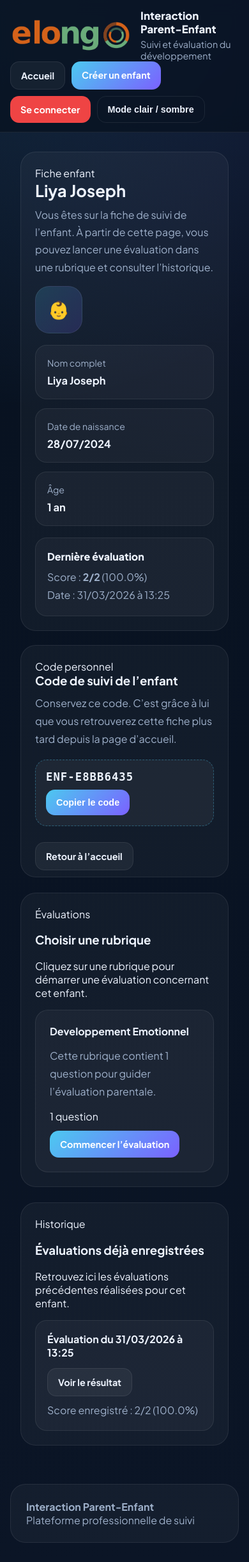
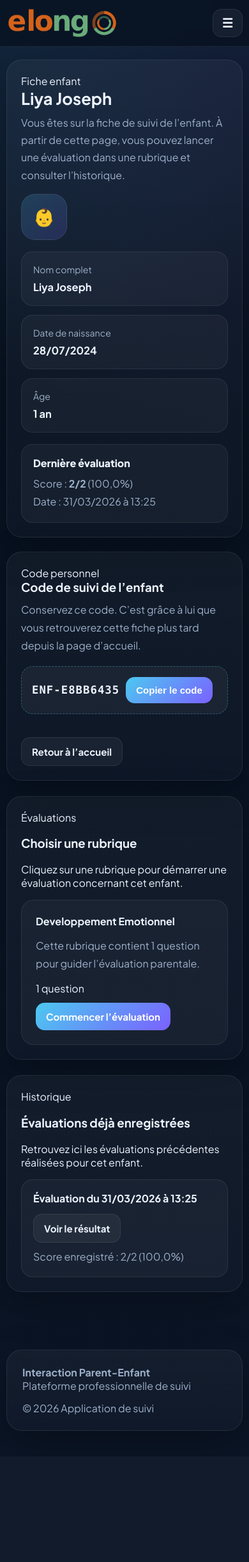
Before and after one commit to YannRussel/elongo, a Django app: a page that uses interaction/templates/interaction/base.html in a window 390 px wide. Shown: the whole page at 64% size. After the commit the page ends 2249 px from the top, so only its background shows below. Run offline with Django 5.2, Linux system fonts and the light colour scheme; data comes from the database, SQL or seed files in the repository.

Commit message:
Reglage de nom de design 1

```diff
--- a/elongo/settings.py
+++ b/elongo/settings.py
@@ -107,7 +107,7 @@
 # Internationalization
 # https://docs.djangoproject.com/en/6.0/topics/i18n/
 
-LANGUAGE_CODE = 'en-us'
+LANGUAGE_CODE = 'fr-fr'
 
 TIME_ZONE = 'UTC'
 
--- a/interaction/templates/interaction/base.html
+++ b/interaction/templates/interaction/base.html
@@ -15,6 +15,8 @@
       --bg:#07111f;
       --bg-2:#0b1526;
       --surface:#0f1c31;
+      --surface-2:#12233d;
+      --surface-3:#0b1729;
       --text:#eef4ff;
       --muted:#9eb0ca;
       --border:rgba(255,255,255,.08);
@@ -22,7 +24,28 @@
       --brand-2:#7b61ff;
       --shadow:0 20px 60px rgba(0,0,0,.28);
       --radius:24px;
+      --radius-sm:16px;
       --container:1200px;
+    }
+
+    [data-theme="light"]{
+      --bg:#f4f8fc;
+      --bg-2:#eaf1f8;
+      --surface:#ffffff;
+      --surface-2:#f8fbff;
+      --surface-3:#eef4fb;
+      --text:#102033;
+      --muted:#61738d;
+      --border:rgba(16,32,51,.10);
+      --shadow:0 16px 40px rgba(15,23,42,.08);
+    }
+
+    *{
+      box-sizing:border-box;
+    }
+
+    html{
+      scroll-behavior:smooth;
     }
 
     body{
@@ -33,6 +56,7 @@
         radial-gradient(circle at top right, rgba(123,97,255,.09), transparent 30%),
         linear-gradient(180deg, var(--bg) 0%, var(--bg-2) 100%);
       color:var(--text);
+      min-height:100vh;
     }
 
     a{
@@ -40,68 +64,90 @@
       color:inherit;
     }
 
+    img{
+      max-width:100%;
+      display:block;
+    }
+
     .container{
       width:min(var(--container), calc(100% - 32px));
       margin:0 auto;
     }
 
-    /* HEADER */
     .site-header{
       position:sticky;
       top:0;
-      z-index:50;
+      z-index:100;
       backdrop-filter:blur(12px);
-      background:rgba(7,17,31,.72);
+      background:rgba(7,17,31,.78);
       border-bottom:1px solid var(--border);
+    }
+
+    [data-theme="light"] .site-header{
+      background:rgba(244,248,252,.88);
     }
 
     .topnav{
       display:flex;
       align-items:center;
       justify-content:space-between;
+      gap:18px;
       padding:14px 0;
-      flex-wrap:wrap;
     }
 
     .brand{
       display:flex;
       align-items:center;
       gap:14px;
+      min-width:0;
+      flex:1;
     }
 
-    /* LOGO BRUT (aucune modification visuelle) */
     .logo{
-      height:52px;
+      height:58px;
       width:auto;
       display:block;
+      flex-shrink:0;
+    }
+
+    .brand-text{
+      min-width:0;
     }
 
     .brand-text h1{
       margin:0;
       font-size:1.05rem;
       font-weight:800;
+      line-height:1.15;
     }
 
     .brand-text p{
       margin:4px 0 0;
       color:var(--muted);
-      font-size:.9rem;
+      font-size:.92rem;
+      line-height:1.35;
     }
 
     .nav-actions{
       display:flex;
+      align-items:center;
       gap:10px;
       flex-wrap:wrap;
     }
 
     .btn{
+      display:inline-flex;
+      align-items:center;
+      justify-content:center;
+      gap:10px;
       border:none;
       border-radius:14px;
       padding:12px 16px;
       font-weight:700;
       cursor:pointer;
-      font-size:.9rem;
-      transition:.2s;
+      font-size:.94rem;
+      transition:.2s ease;
+      white-space:nowrap;
     }
 
     .btn:hover{
@@ -119,9 +165,13 @@
       color:var(--text);
     }
 
+    [data-theme="light"] .btn-secondary{
+      background:#fff;
+    }
+
     .btn-admin{
-      background:#ef4444;
-      color:white;
+      background:#ff4b4b;
+      color:#fff;
     }
 
     .btn-ghost{
@@ -130,39 +180,171 @@
       color:var(--text);
     }
 
+    .desktop-actions{
+      display:flex;
+      align-items:center;
+      gap:10px;
+      flex-wrap:wrap;
+    }
+
+    .mobile-menu-wrap{
+      display:none;
+      position:relative;
+      flex-shrink:0;
+    }
+
+    .menu-toggle{
+      min-width:48px;
+      height:48px;
+      padding:0 14px;
+      border-radius:14px;
+      border:1px solid var(--border);
+      background:rgba(255,255,255,.05);
+      color:var(--text);
+      font-size:1.2rem;
+      font-weight:800;
+      cursor:pointer;
+    }
+
+    [data-theme="light"] .menu-toggle{
+      background:#fff;
+    }
+
+    .mobile-menu{
+      position:absolute;
+      top:calc(100% + 10px);
+      right:0;
+      width:min(290px, calc(100vw - 24px));
+      padding:12px;
+      border-radius:20px;
+      background:linear-gradient(180deg, rgba(15,28,49,.98), rgba(11,23,41,.98));
+      border:1px solid var(--border);
+      box-shadow:var(--shadow);
+      display:none;
+    }
+
+    [data-theme="light"] .mobile-menu{
+      background:linear-gradient(180deg, rgba(255,255,255,.98), rgba(245,249,255,.98));
+    }
+
+    .mobile-menu.show{
+      display:grid;
+      gap:10px;
+    }
+
+    .mobile-menu .btn,
+    .mobile-menu a,
+    .mobile-menu button{
+      width:100%;
+    }
+
+    .mobile-menu .btn{
+      justify-content:flex-start;
+      border-radius:14px;
+    }
+
     .page{
-      padding:30px 0;
+      padding:28px 0 60px;
     }
 
     .card{
-      background:rgba(255,255,255,.04);
+      background:linear-gradient(180deg, rgba(255,255,255,.04), rgba(255,255,255,.02));
       border:1px solid var(--border);
       border-radius:var(--radius);
       padding:24px;
+      box-shadow:var(--shadow);
+    }
+
+    [data-theme="light"] .card{
+      background:linear-gradient(180deg, rgba(255,255,255,.98), rgba(250,252,255,.98));
+    }
+
+    .messages{
+      display:grid;
+      gap:12px;
+      margin-bottom:18px;
+    }
+
+    .alert{
+      padding:14px 16px;
+      border-radius:14px;
+      border:1px solid var(--border);
+      background:rgba(255,255,255,.05);
+      line-height:1.6;
+      font-weight:600;
     }
 
     .footer{
-      padding:30px 0;
+      padding:30px 0 40px;
       color:var(--muted);
     }
 
-    .mono{
-      font-family:monospace;
+    .footer-box{
+      display:flex;
+      justify-content:space-between;
+      gap:14px;
+      flex-wrap:wrap;
+      align-items:center;
     }
 
+    .mono{
+      font-family:ui-monospace, SFMono-Regular, Menlo, Monaco, Consolas, "Liberation Mono", monospace;
+    }
+
+    @media (max-width: 860px){
+      .container{
+        width:min(100% - 20px, var(--container));
+      }
+
+      .topnav{
+        padding:12px 0;
+      }
+
+      .brand{
+        min-width:0;
+      }
+
+      .logo{
+        height:54px;
+      }
+
+      .brand-text{
+        display:none;
+      }
+
+      .desktop-actions{
+        display:none;
+      }
+
+      .mobile-menu-wrap{
+        display:block;
+      }
+
+      .page{
+        padding-top:20px;
+      }
+    }
+
+    @media (max-width: 480px){
+      .logo{
+        height:48px;
+      }
+
+      .menu-toggle{
+        min-width:44px;
+        height:44px;
+      }
+    }
   </style>
 
   {% block extra_css %}{% endblock %}
 </head>
-
 <body>
 
-<!-- HEADER -->
 <header class="site-header">
   <div class="container">
     <div class="topnav">
 
-      <!-- LOGO + TITRE -->
       <a href="{% url 'interaction:home' %}" class="brand">
         <img src="{% static 'interaction/img/logo.png' %}" alt="Logo" class="logo">
         <div class="brand-text">
@@ -171,52 +353,65 @@
         </div>
       </a>
 
-      <!-- ACTIONS -->
       <div class="nav-actions">
+        <div class="desktop-actions">
           <a href="{% url 'interaction:home' %}" class="btn btn-secondary">Accueil</a>
           <a href="{% url 'interaction:enfant_create' %}" class="btn btn-primary">Créer un enfant</a>
+          <a href="/admin/" class="btn btn-admin">Se connecter</a>
+          <button id="themeBtnDesktop" type="button" class="btn btn-ghost">Mode clair / sombre</button>
+        </div>
 
-        <!-- ADMIN -->
+        <div class="mobile-menu-wrap">
+          <button id="mobileMenuBtn" type="button" class="menu-toggle" aria-label="Ouvrir le menu">
+            ☰
+          </button>
+
+          <div id="mobileMenu" class="mobile-menu">
+            <a href="{% url 'interaction:home' %}" class="btn btn-secondary">Accueil</a>
+            <a href="{% url 'interaction:enfant_create' %}" class="btn btn-primary">Créer un enfant</a>
             <a href="/admin/" class="btn btn-admin">Se connecter</a>
-
-        <!-- THEME -->
-        <button id="themeBtn" class="btn btn-ghost">Mode clair / sombre</button>
+            <button id="themeBtnMobile" type="button" class="btn btn-ghost">Mode clair / sombre</button>
+          </div>
+        </div>
       </div>
 
     </div>
   </div>
 </header>
 
-<!-- CONTENU -->
 <main class="page">
   <div class="container">
-
     {% if messages %}
-      <div style="margin-bottom:20px;">
+      <div class="messages">
         {% for message in messages %}
-          <div style="padding:12px; border-radius:10px; margin-bottom:10px; background:rgba(255,255,255,.05);">
+          <div class="alert">
             {{ message }}
           </div>
         {% endfor %}
       </div>
     {% endif %}
+  </div>
 
   {% block content %}{% endblock %}
-  </div>
 </main>
 
-<!-- FOOTER -->
 <footer class="footer">
   <div class="container">
-    <div class="card">
+    <div class="card footer-box">
+      <div>
         <strong>Interaction Parent-Enfant</strong><br>
         <span>Plateforme professionnelle de suivi</span>
+      </div>
+      <div>
+        <span>© <span id="year"></span> Application de suivi</span>
+      </div>
     </div>
   </div>
 </footer>
 
-<!-- SCRIPT -->
 <script>
+  document.getElementById("year").textContent = new Date().getFullYear();
+
   const root = document.documentElement;
   const savedTheme = localStorage.getItem("interaction-theme");
 
@@ -224,14 +419,39 @@
     root.setAttribute("data-theme", savedTheme);
   }
 
-  const btn = document.getElementById("themeBtn");
-
-  btn.addEventListener("click", function () {
+  function toggleTheme() {
     const current = root.getAttribute("data-theme") || "dark";
     const next = current === "dark" ? "light" : "dark";
     root.setAttribute("data-theme", next);
     localStorage.setItem("interaction-theme", next);
+  }
+
+  const themeBtnDesktop = document.getElementById("themeBtnDesktop");
+  const themeBtnMobile = document.getElementById("themeBtnMobile");
+
+  if (themeBtnDesktop) {
+    themeBtnDesktop.addEventListener("click", toggleTheme);
+  }
+
+  if (themeBtnMobile) {
+    themeBtnMobile.addEventListener("click", toggleTheme);
+  }
+
+  const mobileMenuBtn = document.getElementById("mobileMenuBtn");
+  const mobileMenu = document.getElementById("mobileMenu");
+
+  if (mobileMenuBtn && mobileMenu) {
+    mobileMenuBtn.addEventListener("click", function (e) {
+      e.stopPropagation();
+      mobileMenu.classList.toggle("show");
     });
+
+    document.addEventListener("click", function (e) {
+      if (!mobileMenu.contains(e.target) && !mobileMenuBtn.contains(e.target)) {
+        mobileMenu.classList.remove("show");
+      }
+    });
+  }
 </script>
 
 {% block extra_js %}{% endblock %}
```
Lines whose indentation alone changed are shown as unchanged.
